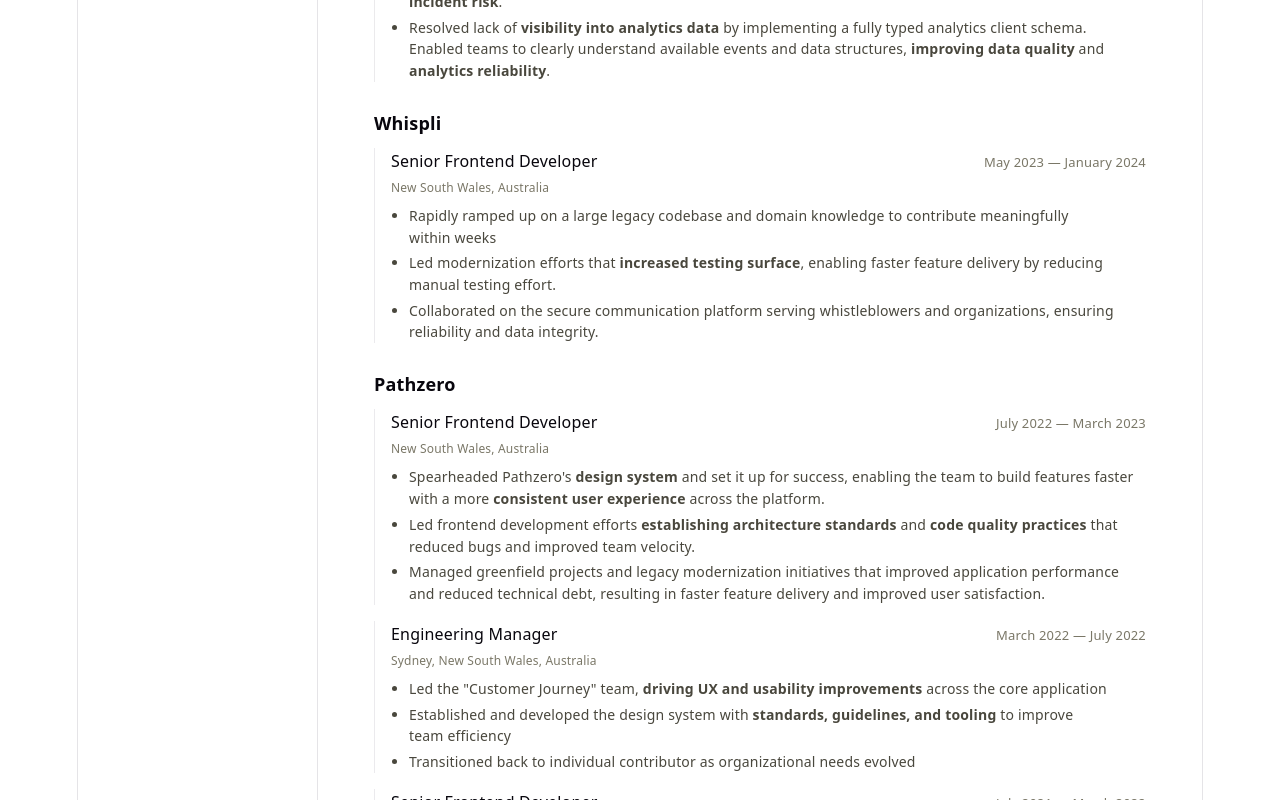
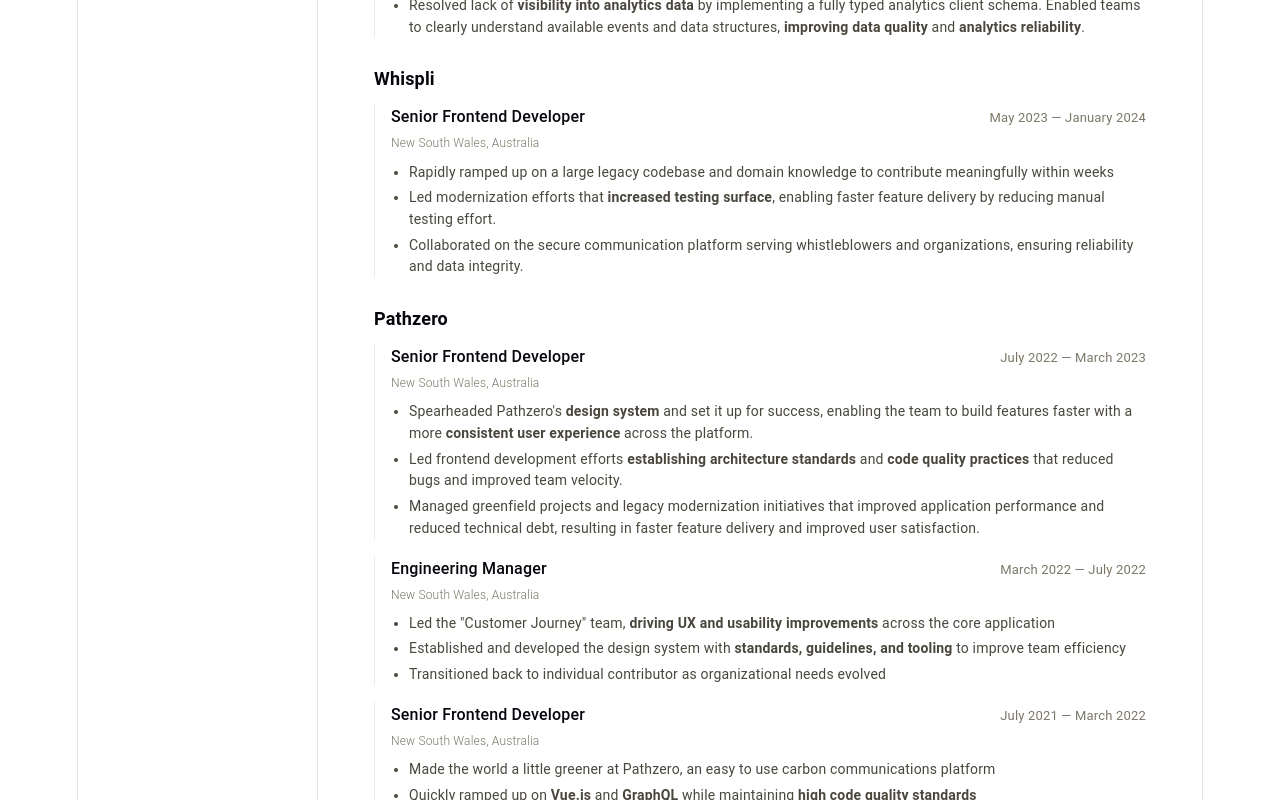
Before and after one commit to jvdl/resume, a React (Vite) app: page / in a window 1280 px wide. Shown: the part 900-1700 px from the top of the page. Built offline with nearby package versions, Linux system fonts and the light colour scheme.

Commit message:
Update some wording and styles. Update font for the resume.
- Update the playwright install to only install chromium
- Update some comments to be more accurate

```diff
--- a/src/App.css
+++ b/src/App.css
@@ -204,6 +204,7 @@
 
   .role-location {
     font-size: 12px;
+    font-weight: 300;
     color: var(--text-muted);
     margin: 0 0 8px;
   }
@@ -367,7 +368,7 @@
 }
 
 @media (max-width: 400px) {
-  /* only on really small screens do we shrink the main header */
+  /* only on really small screens do we shrink the main heading */
   .resume-header h1 {
     font-size: 28px;
   }
@@ -404,9 +405,11 @@
     summary {
       padding-left: 0;
     }
+
     .role {
       margin-left: 0 !important;
     }
+
     .summary-icon {
       display: none;
     }
@@ -429,6 +432,7 @@
         color: var(--text-muted);
       }
     }
+
     ul {
       flex-direction: column;
       gap: 8px;
@@ -455,15 +459,15 @@
   .role {
     border: none;
   }
+
+  .role-location {
+    font-weight: initial;
+  }
+
   .job {
-    break-inside: auto;
     li {
       break-inside: avoid-page;
     }
-  }
-  /* allow page break in the first job to avoid having a large gap on the first page */
-  .recent-experience .job:first-of-type {
-    break-inside:initial;
   }
 
   .resume-section.education {
--- a/src/App.tsx
+++ b/src/App.tsx
@@ -142,13 +142,14 @@
                   <li>Led frontend development efforts <b>establishing architecture standards</b> and <b>code quality practices</b> that reduced bugs and improved team velocity.</li>
                   <li>Managed greenfield projects and legacy modernization initiatives that improved application performance and reduced technical debt, resulting in faster feature delivery and improved user satisfaction.</li>
               </ul>
+
             </div>
             <div className="role">
               <div className="role-meta">
                 <span className="role-title">Engineering Manager</span>
                 <span className="role-dates">March 2022 — July 2022</span>
               </div>
-              <p className="role-location">Sydney, New South Wales, Australia</p>
+              <p className="role-location">New South Wales, Australia</p>
               <ul>
                 <li>Led the "Customer Journey" team, <b>driving UX and usability improvements</b> across the core application</li>
                 <li>Established and developed the design system with <b>standards, guidelines, and tooling</b> to improve team efficiency</li>
--- a/src/icons/Chevron.tsx
+++ b/src/icons/Chevron.tsx
@@ -3,6 +3,6 @@
 
 export const Chevron = (props: React.SVGProps<SVGSVGElement>) => (
   <Icon name="chevron" {...props}>
-    <path d="M6 9L12 15L18 9" stroke="currentColor" stroke-width="2" stroke-linecap="round" stroke-linejoin="round"/>
+    <path d="M6 9L12 15L18 9" stroke="currentColor" strokeWidth="2" strokeLinecap="round" strokeLinejoin="round"/>
   </Icon>
 );
--- a/src/icons/GitHub.tsx
+++ b/src/icons/GitHub.tsx
@@ -3,7 +3,7 @@
 export const GitHub = (props: React.SVGProps<SVGSVGElement>) => (
   <Icon name="github" {...props}>
     <g id="icon" transform="translate(-84, -7399)" fill="currentColor">
-      <path d="M94,7399 C99.523,7399 104,7403.59 104,7409.253 C104,7413.782 101.138,7417.624 97.167,7418.981 C96.66,7419.082 96.48,7418.762 96.48,7418.489 C96.48,7418.151 96.492,7417.047 96.492,7415.675 C96.492,7414.719 96.172,7414.095 95.813,7413.777 C98.04,7413.523 100.38,7412.656 100.38,7408.718 C100.38,7407.598 99.992,7406.684 99.35,7405.966 C99.454,7405.707 99.797,7404.664 99.252,7403.252 C99.252,7403.252 98.414,7402.977 96.505,7404.303 C95.706,7404.076 94.85,7403.962 94,7403.958 C93.15,7403.962 92.295,7404.076 91.497,7404.303 C89.586,7402.977 88.746,7403.252 88.746,7403.252 C88.203,7404.664 88.546,7405.707 88.649,7405.966 C88.01,7406.684 87.619,7407.598 87.619,7408.718 C87.619,7412.646 89.954,7413.526 92.175,7413.785 C91.889,7414.041 91.63,7414.493 91.54,7415.156 C90.97,7415.418 89.522,7415.871 88.63,7414.304 C88.63,7414.304 88.101,7413.319 87.097,7413.247 C87.097,7413.247 86.122,7413.234 87.029,7413.87 C87.029,7413.87 87.684,7414.185 88.139,7415.37 C88.139,7415.37 88.726,7417.2 91.508,7416.58 C91.513,7417.437 91.522,7418.245 91.522,7418.489 C91.522,7418.76 91.338,7419.077 90.839,7418.982 C86.865,7417.627 84,7413.783 84,7409.253 C84,7403.59 88.478,7399 94,7399" id="github-[#142]" />
+      <path d="M94,7399 C99.523,7399 104,7403.59 104,7409.253 C104,7413.782 101.138,7417.624 97.167,7418.981 C96.66,7419.082 96.48,7418.762 96.48,7418.489 C96.48,7418.151 96.492,7417.047 96.492,7415.675 C96.492,7414.719 96.172,7414.095 95.813,7413.777 C98.04,7413.523 100.38,7412.656 100.38,7408.718 C100.38,7407.598 99.992,7406.684 99.35,7405.966 C99.454,7405.707 99.797,7404.664 99.252,7403.252 C99.252,7403.252 98.414,7402.977 96.505,7404.303 C95.706,7404.076 94.85,7403.962 94,7403.958 C93.15,7403.962 92.295,7404.076 91.497,7404.303 C89.586,7402.977 88.746,7403.252 88.746,7403.252 C88.203,7404.664 88.546,7405.707 88.649,7405.966 C88.01,7406.684 87.619,7407.598 87.619,7408.718 C87.619,7412.646 89.954,7413.526 92.175,7413.785 C91.889,7414.041 91.63,7414.493 91.54,7415.156 C90.97,7415.418 89.522,7415.871 88.63,7414.304 C88.63,7414.304 88.101,7413.319 87.097,7413.247 C87.097,7413.247 86.122,7413.234 87.029,7413.87 C87.029,7413.87 87.684,7414.185 88.139,7415.37 C88.139,7415.37 88.726,7417.2 91.508,7416.58 C91.513,7417.437 91.522,7418.245 91.522,7418.489 C91.522,7418.76 91.338,7419.077 90.839,7418.982 C86.865,7417.627 84,7413.783 84,7409.253 C84,7403.59 88.478,7399 94,7399" />
     </g>
   </Icon>
 );
--- a/src/icons/Icon.tsx
+++ b/src/icons/Icon.tsx
@@ -5,7 +5,6 @@
    * Will be used to generate a class name for the icon, which can be used to apply specific styles to it.
    */
   name: string;
-
 }
 
 export const Icon = (props: IconProps) => {
--- a/src/icons/LinkedIn.tsx
+++ b/src/icons/LinkedIn.tsx
@@ -3,6 +3,9 @@
 
 export const LinkedIn = (props: React.SVGProps<SVGSVGElement>) => (
   <Icon name="linkedin" {...props} viewBox="0 0 382 382">
-    <path style={{ fill: "currentColor" }} d="M347.445,0H34.555C15.471,0,0,15.471,0,34.555v312.889C0,366.529,15.471,382,34.555,382h312.889C366.529,382,382,366.529,382,347.444V34.555C382,15.471,366.529,0,347.445,0z M118.207,329.844c0,5.554-4.502,10.056-10.056,10.056H65.345c-5.554,0-10.056-4.502-10.056-10.056V150.403c0-5.554,4.502-10.056,10.056-10.056h42.806c5.554,0,10.056,4.502,10.056,10.056V329.844z M86.748,123.432c-22.459,0-40.666-18.207-40.666-40.666S64.289,42.1,86.748,42.1s40.666,18.207,40.666,40.666S109.208,123.432,86.748,123.432z M341.91,330.654c0,5.106-4.14,9.246-9.246,9.246H286.73c-5.106,0-9.246-4.14-9.246-9.246v-84.168c0-12.556,3.683-55.021-32.813-55.021c-28.309,0-34.051,29.066-35.204,42.11v97.079c0,5.106-4.139,9.246-9.246,9.246h-44.426c-5.106,0-9.246-4.14-9.246-9.246V149.593c0-5.106,4.14-9.246,9.246-9.246h44.426c5.106,0,9.246,4.14,9.246,9.246v15.655c10.497-15.753,26.097-27.912,59.312-27.912c73.552,0,73.131,68.716,73.131,106.472L341.91,330.654L341.91,330.654z"/>
+    <path
+      d="M347.445,0H34.555C15.471,0,0,15.471,0,34.555v312.889C0,366.529,15.471,382,34.555,382h312.889C366.529,382,382,366.529,382,347.444V34.555C382,15.471,366.529,0,347.445,0z M118.207,329.844c0,5.554-4.502,10.056-10.056,10.056H65.345c-5.554,0-10.056-4.502-10.056-10.056V150.403c0-5.554,4.502-10.056,10.056-10.056h42.806c5.554,0,10.056,4.502,10.056,10.056V329.844z M86.748,123.432c-22.459,0-40.666-18.207-40.666-40.666S64.289,42.1,86.748,42.1s40.666,18.207,40.666,40.666S109.208,123.432,86.748,123.432z M341.91,330.654c0,5.106-4.14,9.246-9.246,9.246H286.73c-5.106,0-9.246-4.14-9.246-9.246v-84.168c0-12.556,3.683-55.021-32.813-55.021c-28.309,0-34.051,29.066-35.204,42.11v97.079c0,5.106-4.139,9.246-9.246,9.246h-44.426c-5.106,0-9.246-4.14-9.246-9.246V149.593c0-5.106,4.14-9.246,9.246-9.246h44.426c5.106,0,9.246,4.14,9.246,9.246v15.655c10.497-15.753,26.097-27.912,59.312-27.912c73.552,0,73.131,68.716,73.131,106.472L341.91,330.654L341.91,330.654z"
+      fill="currentColor"
+    />
   </Icon>
 );
--- a/src/index.css
+++ b/src/index.css
@@ -14,10 +14,11 @@
   --accent-bg: rgba(255, 213, 59, 0.1);
   --accent-border: rgba(255, 226, 59, 0.567);
   --shadow:
-    rgba(0, 0, 0, 0.05) 0 5px 2px -1px, rgba(0, 0, 0, 0.05) 0 4px 6px -2px;
+      rgba(0, 0, 0, 0.05) 0 5px 2px -1px,
+      rgba(0, 0, 0, 0.05) 0 4px 6px -2px;
 
-  --sans: system-ui, 'Segoe UI', Roboto, sans-serif;
-  --heading: system-ui, 'Segoe UI', Roboto, sans-serif;
+  --sans: Roboto, "Helvetica Neue", Arial, system-ui, sans-serif;
+  --heading: var(--sans);
   --mono: ui-monospace, Consolas, monospace;
 
   font: 18px/145% var(--sans);
@@ -51,7 +52,8 @@
     --accent-bg: rgba(252, 224, 132, 0.15);
     --accent-border: rgba(252, 216, 132, 0.5);
     --shadow:
-      rgba(0, 0, 0, 0.4) 0 5px 7px -3px, rgba(0, 0, 0, 0.25) 0 4px 6px -2px;
+        rgba(0, 0, 0, 0.4) 0 5px 7px -3px,
+        rgba(0, 0, 0, 0.25) 0 4px 6px -2px;
   }
 
   #social .button-icon {
```
Also changed, not shown: src/icons/Download.tsx (+8 -3 lines), 1 other file (tests, documents, lock files or other folders).
